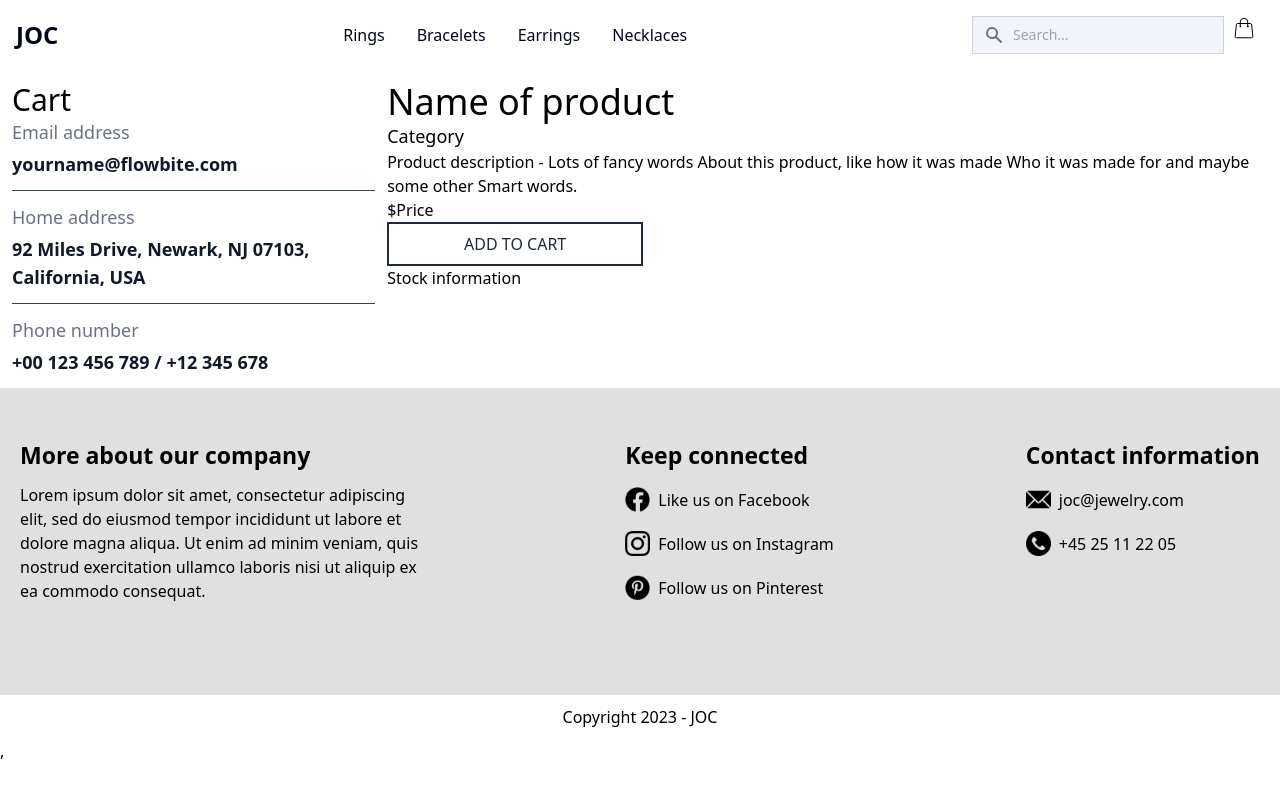
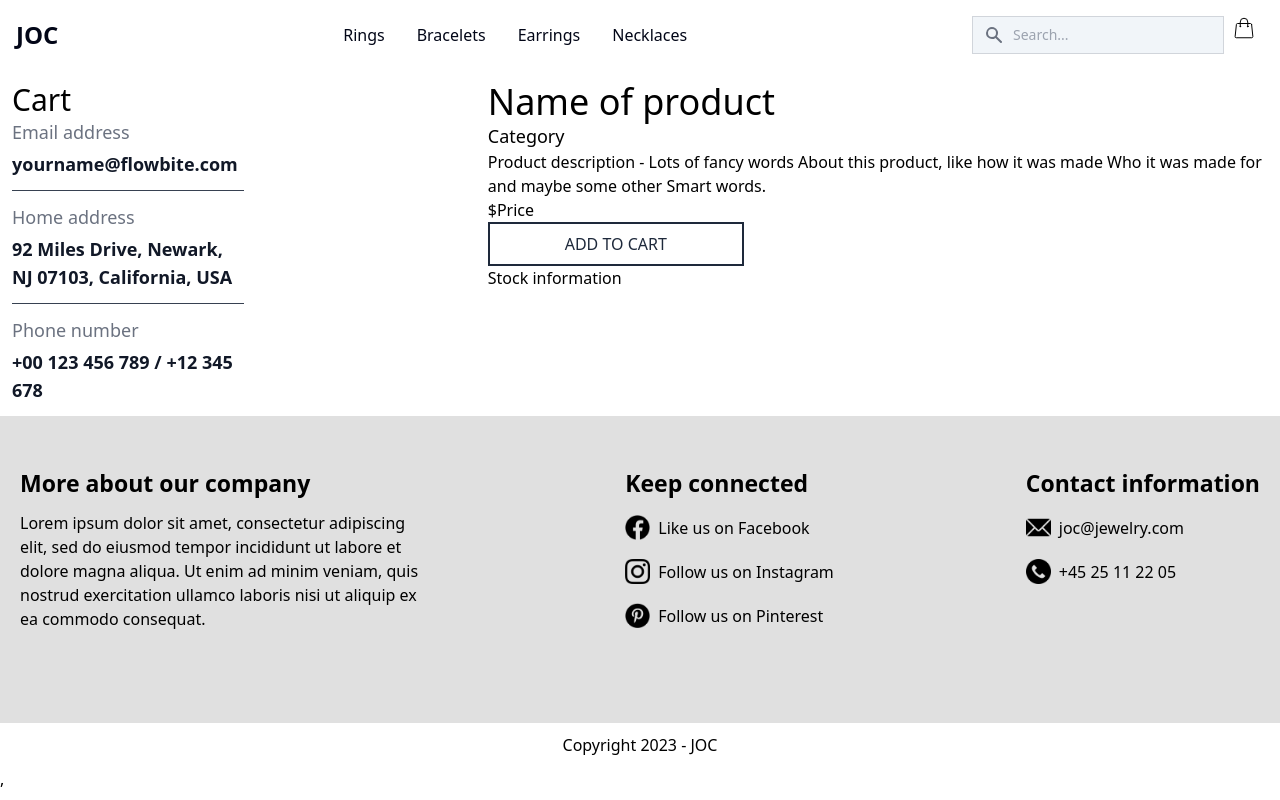
Before and after one commit to TheSpahThatSpies/smykkewebshop, a React (Create React App) app in the folder frontend/: page /cart in a window 1280 px wide. Built offline with nearby package versions, Linux system fonts and the light colour scheme.

Commit message:
Cart change

```diff
--- a/frontend/src/pages/cart.js
+++ b/frontend/src/pages/cart.js
@@ -8,9 +8,9 @@ function Cart() {
   <>
     <div className='container-2xl h-fit mx-auto p-3 flex flex-col md:flex-row'>
 
-        <div className='flex flex-col'>
+        <div className='flex flex-col w-1/2'>
         <p className='text-3xl'>Cart</p>
-        <dl class="max-w-md text-gray-900 divide-y divide-gray-200 divide-gray-700">
+        <dl class="md:w-1/2 text-gray-900 divide-y divide-gray-200 divide-gray-700">
             <div class="flex flex-col pb-3">
                 <dt class="mb-1 text-gray-500 md:text-lg dark:text-gray-400">Email address</dt>
                 <dd class="text-lg font-semibold">yourname@flowbite.com</dd>
```
